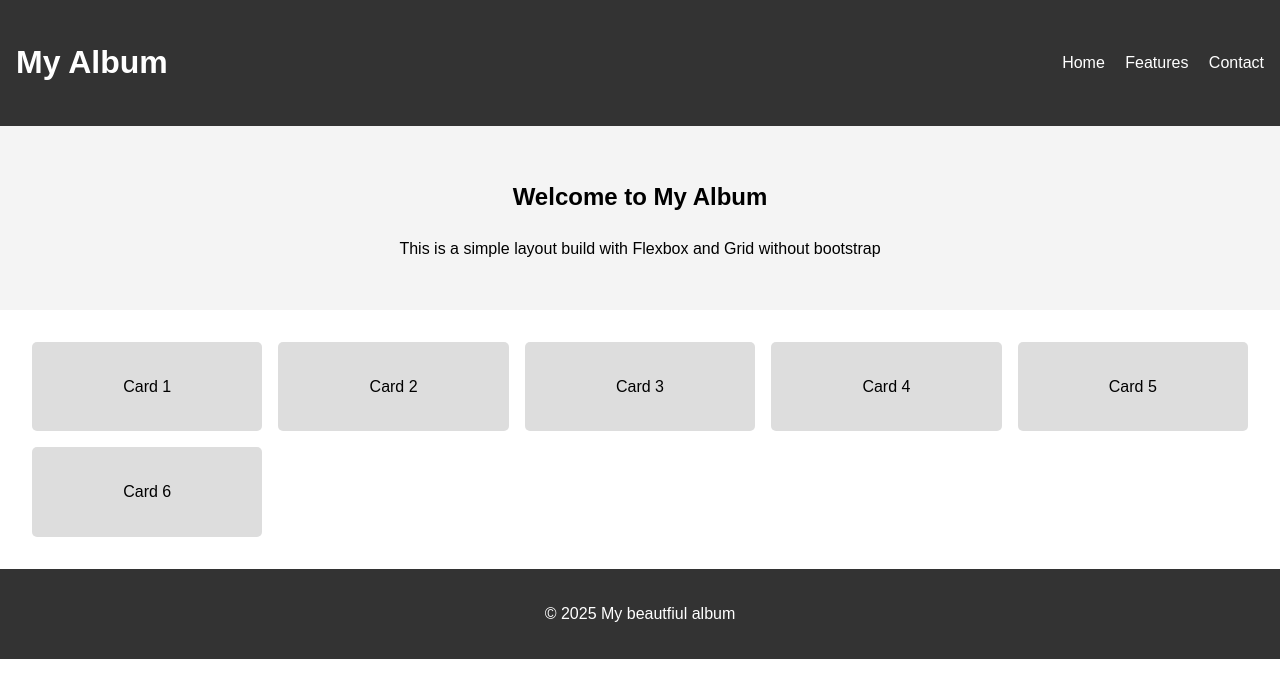
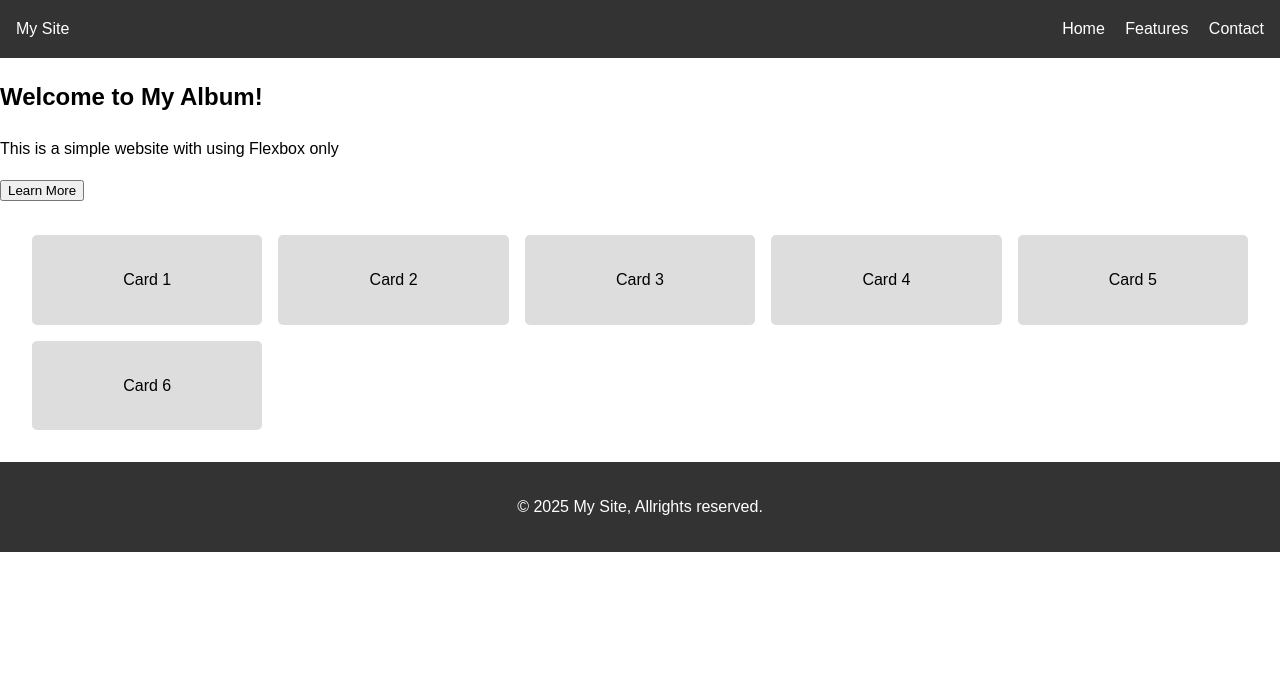
Before and after one commit to berke352342/assigment-two, a plain HTML site: page assigment-two/index.html in a window 1280 px wide. Drawn offline with Linux system fonts and the light colour scheme.

Commit message:
Update index.html

```diff
--- a/assigment-two/index.html
+++ b/assigment-two/index.html
@@ -1,30 +1,32 @@
 <!DOCTYPE html>
 <html lang="en">
-
 <head>
   <meta charset="UTF-8">
   <meta name="viewport" content="width=device-width, initial-scale=1.0">
-  <title>Album Layout</title>
-  <link rel="stylesheet" href="style.css"> <!-- adding css as always -->
+  <title>Album</title>
+  <link rel="stylesheet" href="style.css"> <!-- adding our css file -->
 </head>
 
 <body>
-  <header>
-    <h1>My Album</h1>
-    <nav>
+  <!-- headerr -->
+  <header class="navbar">
+    <div class="logo">My Site</div>
+    <nav class="menu">
       <a href="#"> Home </a>
-      <a href="#">Features </a>
-      <a href="#">Contact </a>
+      <a href="#"> Features </a>
+      <a href="#"> Contact </a>
     </nav>
   </header>
 
-  <main>
-    <section class="intro">
-      <h2>Welcome to My Album </h2>
-      <p> This is a simple layout build with Flexbox and Grid without bootstrap </p>
+  <!-- hero -->
+  <section class="hero">
+    <h1> Welcome to My Album! </h1>
+    <p>This is a simple website with using Flexbox only </p>
+    <button> Learn More </button>
   </section>
 
-    <section class="album"> <!-- our cards on the below -->
+  <!-- album part-->
+  <section class="album">
     <div class="card">Card 1</div>
     <div class="card">Card 2</div>
     <div class="card">Card 3</div>
@@ -32,11 +34,10 @@
     <div class="card">Card 5</div>
     <div class="card">Card 6</div>
   </section>
-  </main>
 
-  <footer>
-    <p> &copy; 2025 My beautfiul album </p>
+  <!-- footer -->
+  <footer class="footer">
+    <p>© 2025 My Site, Allrights reserved.</p>
   </footer>
-
 </body>
 </html>
```
Lines whose indentation alone changed are shown as unchanged.
